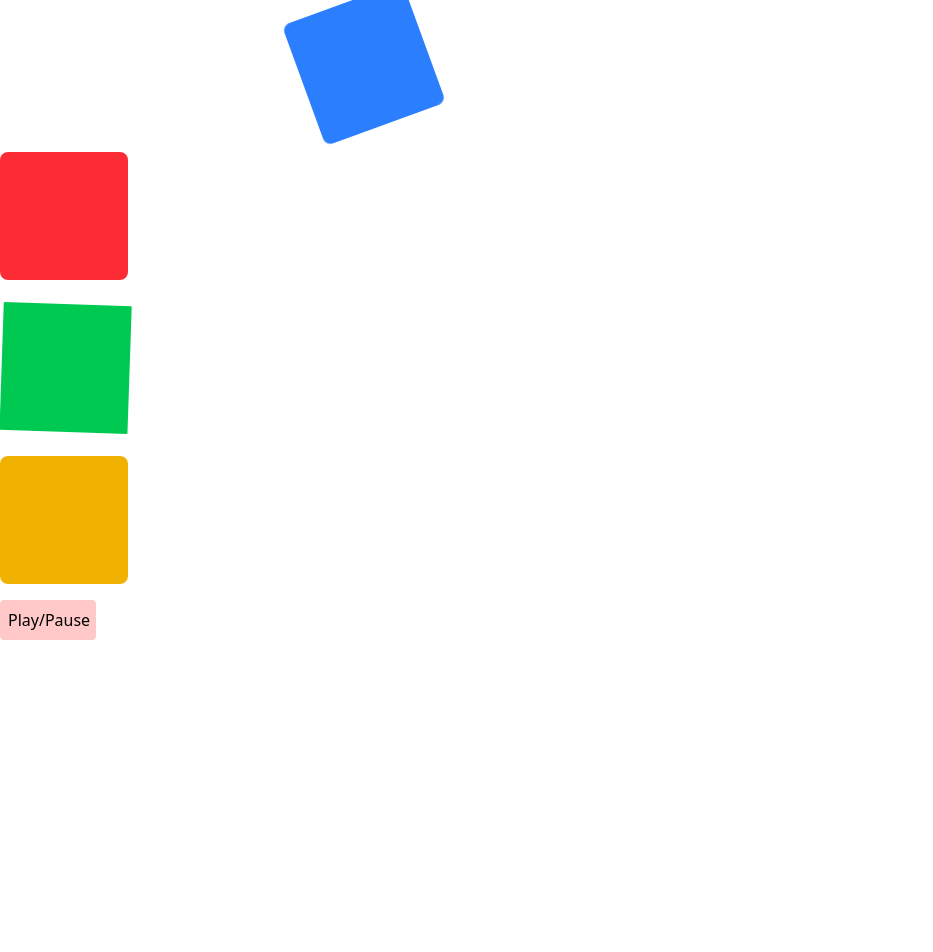
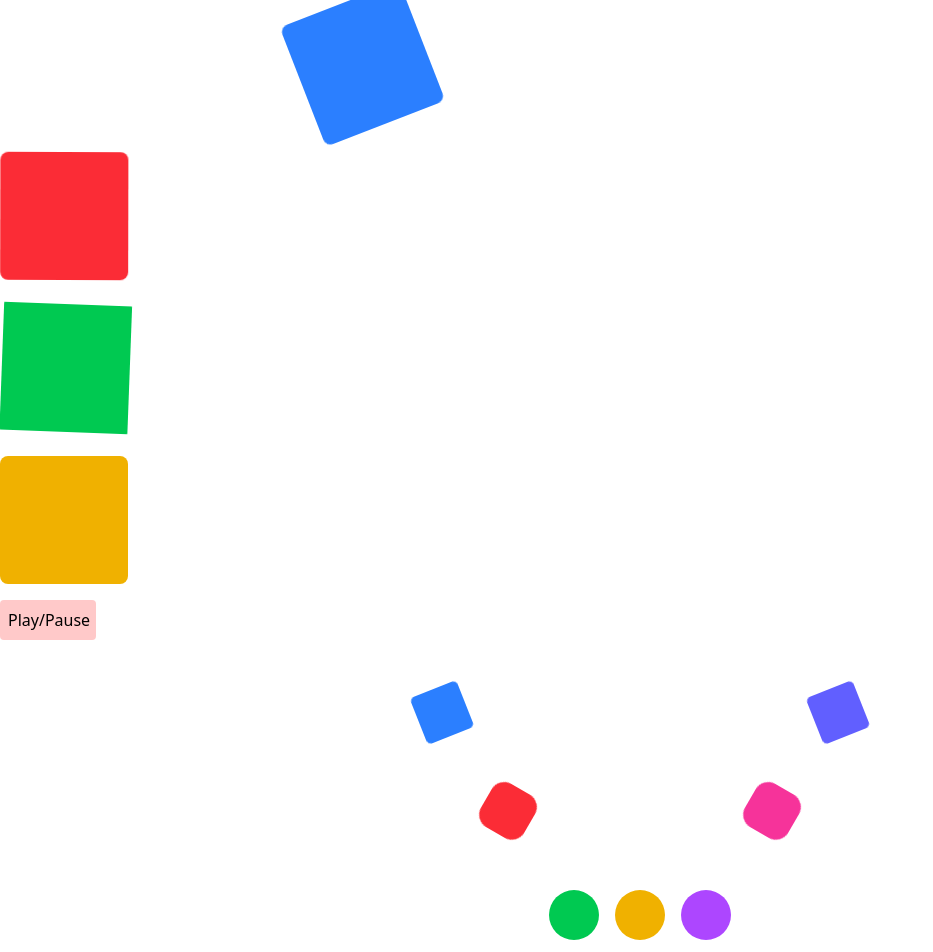
Before and after one commit to AyeshaZahid296/gsap-notes, a React (Vite) app: page / in a window 1280 px wide. Shown: the top 952 px of the page, without its empty margins (0-933 px from the left). Before the commit the page ends 800 px from the top, so only its background shows below. Built offline with nearby package versions, Linux system fonts and the light colour scheme.

Commit message:
gsapStagger done

```diff
--- a/src/App.jsx
+++ b/src/App.jsx
@@ -3,6 +3,7 @@ import GsapFrom from './components/GsapAnimations/GsapFrom'
 import GsapTo from './components/GsapAnimations/GsapTo'
 import GsapFromTo from './components/GsapAnimations/GsapFromTo'
 import GsapTimeline from './components/GsapTimelines/GsapTimeline'
+import GsapStagger from './components/GsapStagger/GsapStagger'
 
 const App = () => {
   return (
@@ -14,6 +15,8 @@ const App = () => {
       <GsapFromTo />
       <br />
       <GsapTimeline />
+      <br />
+      <GsapStagger />
     </>
   )
 }
--- /dev/null
+++ b/src/components/GsapStagger/GsapStagger.jsx
@@ -0,0 +1,43 @@
+import { useGSAP } from '@gsap/react'
+import { gsap } from 'gsap'
+import React from 'react'
+
+const GsapStagger = () => {
+    useGSAP(() => {
+        gsap.to('.stagger-box', {
+            y: 250,
+            rotation: 360,
+            duration: 1,
+            borderRadius: "50%",
+            repeat: -1,
+            yoyo: true,
+            // ease: "power1.inOut",
+            // stagger: 0.5
+            stagger: {
+                amount: 2,
+                grid: [1, 1],
+                from: "center",
+                ease: "circ.inOut",
+                axis: "y"
+            }
+        })
+
+    }, [])
+
+    return (
+        <>
+            <div className='flex gap-4 flex-wrap justify-center  min-h-screen'>
+                <div className='stagger-box bg-blue-500'></div>
+                <div className='stagger-box bg-red-500'></div>
+                <div className='stagger-box bg-green-500'></div>
+                <div className='stagger-box bg-yellow-500'></div>
+                <div className='stagger-box bg-purple-500'></div>
+                <div className='stagger-box bg-pink-500'></div>
+                <div className='stagger-box bg-indigo-500'></div>
+            </div>
+
+        </>
+    )
+}
+
+export default GsapStagger
--- a/src/index.css
+++ b/src/index.css
@@ -1 +1,6 @@
 @import "tailwindcss";
+
+.stagger-box {
+    width: 50px;
+    height: 50px;
+}
```
